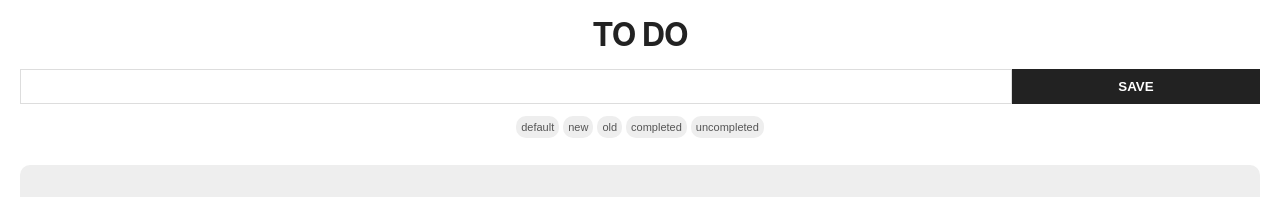
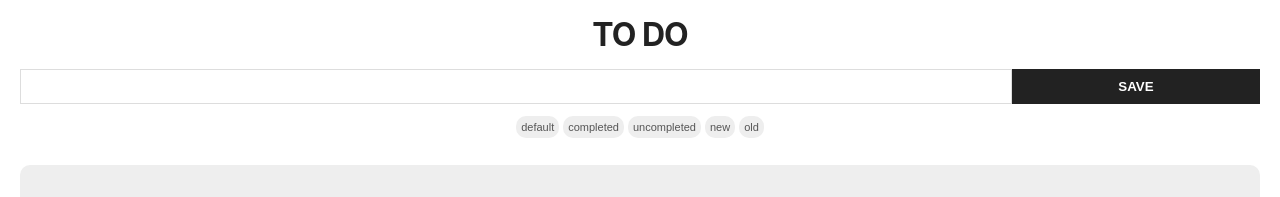
Before and after one commit to jy7123943/practice-recoil, a React (Create React App) app: page / in a window 1280 px wide. Shown: the top 197 px of the page. Built offline with nearby package versions, Linux system fonts and the light colour scheme.

Commit message:
Change new old button by updating original list

```diff
--- a/src/atoms/index.ts
+++ b/src/atoms/index.ts
@@ -26,10 +26,10 @@ export const filteredTodoListState = selector({
     const list = get(todoListState);
 
     switch (filter) {
-      case FILTER_STATE.NEW:
-        return sortTodoList(list, FILTER_STATE.NEW);
-      case FILTER_STATE.OLD:
-        return sortTodoList(list, FILTER_STATE.OLD);
+      // case FILTER_STATE.NEW:
+      //   return sortTodoList(list, FILTER_STATE.NEW);
+      // case FILTER_STATE.OLD:
+      //   return sortTodoList(list, FILTER_STATE.OLD);
       case FILTER_STATE.COMPLETED:
         return filterCompleted(list);
       case FILTER_STATE.UNCOMPLETED:
--- a/src/controller/index.ts
+++ b/src/controller/index.ts
@@ -1,4 +1,4 @@
-import { TodoListItem, FILTER_STATE } from './../entity/index';
+import { TodoListItem, SORT_STATE } from './../entity/index';
 
 export const deleteTodoItem = (list: TodoListItem[], targetId: string) => (
   list.filter(({ id }) => id !== targetId)
@@ -12,9 +12,9 @@ export const toggleTodoItem = (list: TodoListItem[], targetId: string) => (
   ))
 );
 
-export const sortTodoList = (list: TodoListItem[], sortType: FILTER_STATE) => (
+export const sortTodoList = (list: TodoListItem[], sortType: SORT_STATE) => (
   [...list].sort((left, right) => (
-    sortType === FILTER_STATE.NEW
+    sortType === SORT_STATE.NEW
       ? right.created_at - left.created_at
       : left.created_at - right.created_at
   ))
--- a/src/entity/index.ts
+++ b/src/entity/index.ts
@@ -5,10 +5,13 @@ export interface TodoListItem {
   created_at: number;
 }
 
+export enum SORT_STATE {
+  NEW = 'new',
+  OLD = 'old',
+}
+
 export enum FILTER_STATE {
   DEFAULT = 'default',
-  NEW = 'new',
-  OLD = 'old',
   COMPLETED = 'completed',
   UNCOMPLETED = 'uncompleted',
 }
--- a/src/feature/TodoFilter.tsx
+++ b/src/feature/TodoFilter.tsx
@@ -1,11 +1,13 @@
 import React from 'react';
-import { useSetRecoilState } from 'recoil';
-import { todoListFilterState } from '../atoms';
-import { FILTER_STATE } from '../entity';
+import { useSetRecoilState, useRecoilState } from 'recoil';
+import { todoListFilterState, todoListState } from '../atoms';
+import { sortTodoList } from '../controller';
+import { FILTER_STATE, SORT_STATE } from '../entity';
 import './TodoFilter.css';
 
 function TodoFilter() {
   const setFilter = useSetRecoilState(todoListFilterState);
+  const [todoList, setTodoList] = useRecoilState(todoListState);
 
   return (
     <div className='filter'>
@@ -18,6 +20,15 @@ function TodoFilter() {
           { filter }
         </button>
       )) }
+      { Object.values(SORT_STATE).map((sort) => (
+        <button
+          key={ sort }
+          type='button'
+          onClick={ () => setTodoList(sortTodoList(todoList, sort)) }
+        >
+          { sort }
+        </button>
+      )) }
     </div>
   );
 }
```
